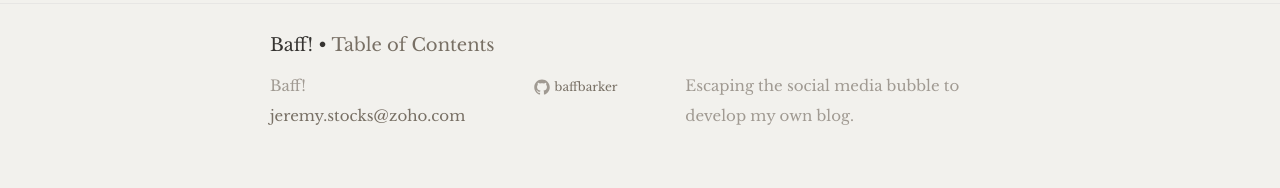
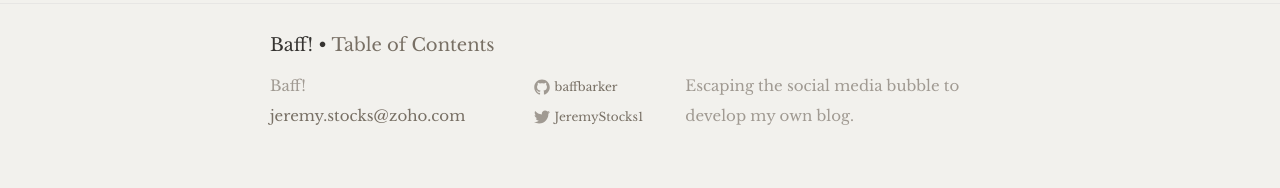
Before and after one commit to baffbarker/baff, a Jekyll site: the page built from index.html, in a window 1280 px wide. Shown: the part 1469-1657 px from the top of the page. Built offline with Jekyll 4.4.1, drawn with Linux system fonts in a browser that asks for light colours; some web fonts are replaced.

Commit message:
first commit

```diff
--- a/_config.yml
+++ b/_config.yml
@@ -20,6 +20,7 @@ description: > # this means to ignore newlines until "baseurl:"
 baseurl: "/baff" # the subpath of your site, e.g. /blog
 url: "https://baff.github.io" # the base hostname & protocol for your site
 github_username:    baffbarker
+twitter_username:	JeremyStocks1
 comments: true
 
 # Build settings
```
